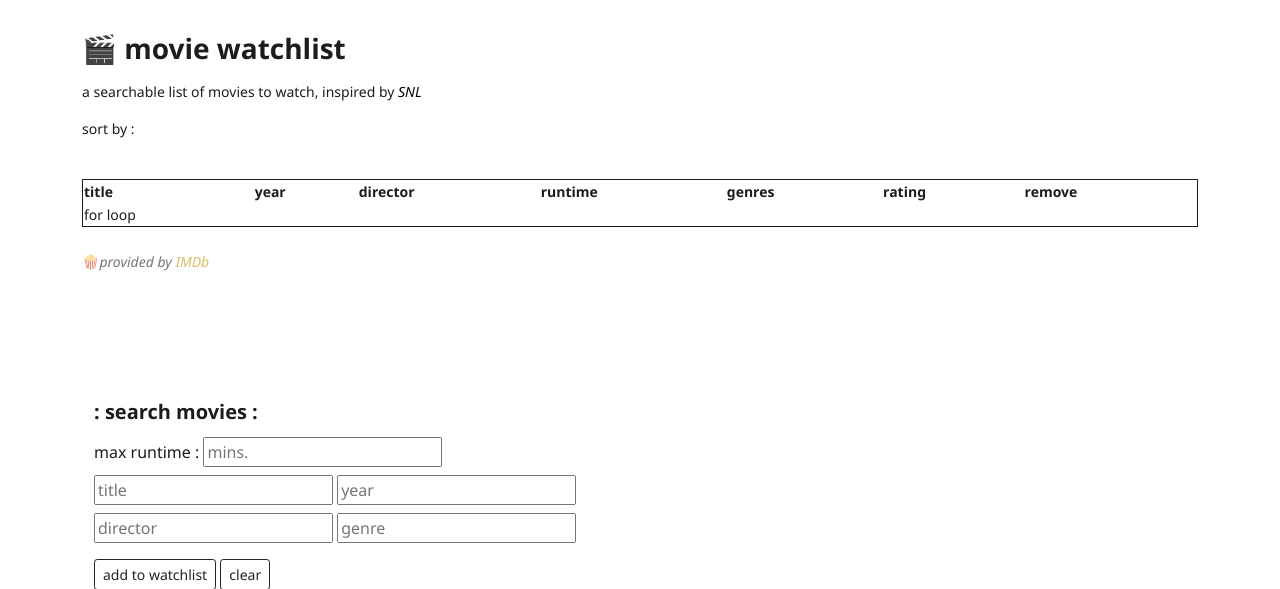
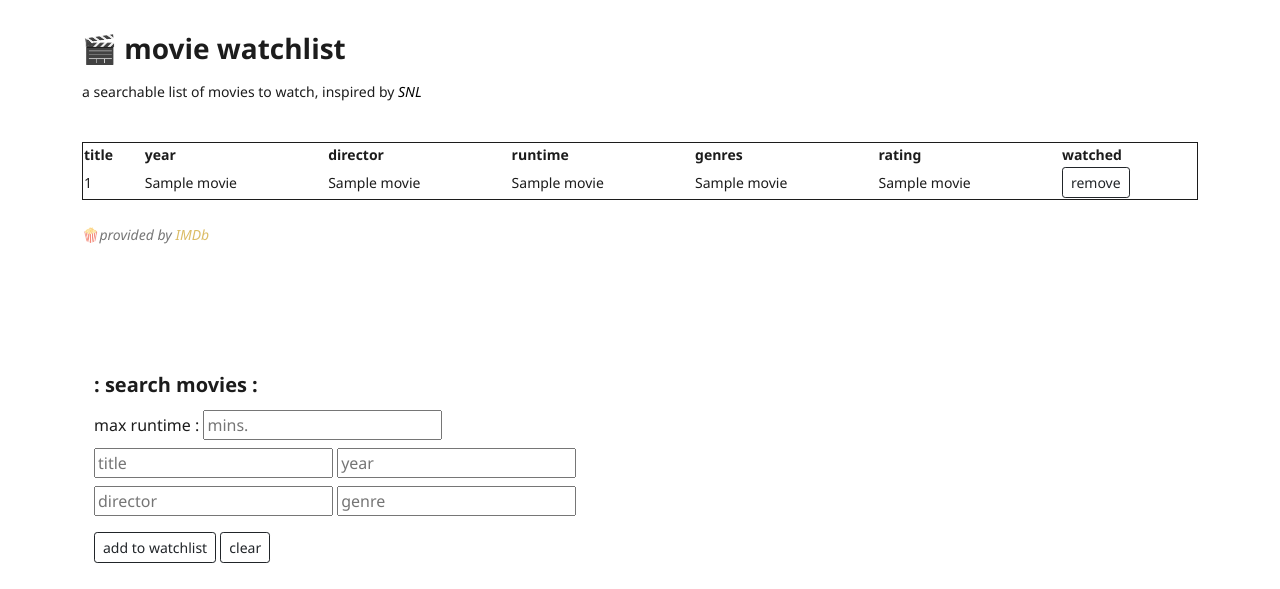
Before and after one commit to acannellos/portfolio, a Flask app: template templates/movies.html in a window 1280 px wide. Shown: the part 58-647 px from the top of the page. Run offline with Flask 2, Linux system fonts and the light colour scheme; the template is opened without the code that fills it: most values are stand-ins (such as "Sample title", 1, 10 or a date in 2020); some web fonts are replaced.

Commit message:
working .82 add m

```diff
--- a/app.py
+++ b/app.py
@@ -1,4 +1,6 @@
-from flask import Flask, redirect, render_template
+from flask import Flask, redirect, render_template, request
+import sqlite3 as sql
+
 from helpers import imdb, ymin, ymax, rmin, rmax
 
 app = Flask(__name__)
@@ -15,6 +17,33 @@ def tas():
     return render_template("tas.html")
 
 
-@app.route("/movies")
+@app.route("/movies", methods=["GET", "POST"])
 def movies():
-    return render_template("movies.html", imdb=imdb, ymin=ymin, ymax=ymax, rmin=rmin, rmax=rmax)
+
+    con = sql.connect('db.db')
+
+
+    movielist = con.execute(
+        '''
+        SELECT title, year, director, runtime, genres, rating
+        FROM imdb
+        WHERE id IN
+        (SELECT tconst FROM movielist)
+        ORDER BY runtime
+        '''
+        ).fetchall()
+
+    if request.method == "POST":
+
+        title = request.form.get("title")
+        args = ['%' + title + '%']
+
+        addition = con.execute("SELECT id FROM imdb WHERE title LIKE ?", args).fetchone()
+        with con:
+            con.execute("INSERT INTO movielist (tconst) VALUES (?)", addition)
+
+        con.close()
+        return redirect("/movies")
+
+    con.close()
+    return render_template("movies.html", imdb=imdb, movielist=movielist, ymin=ymin, ymax=ymax, rmin=rmin, rmax=rmax)
--- a/templates/movies.html
+++ b/templates/movies.html
@@ -17,9 +17,6 @@
             <h1>🎬 movie watchlist</h1>
             <p>a searchable list of movies to watch, inspired by <i><a class="ac-a" href="https://www.youtube.com/watch?v=-UKbwz6s6VY">SNL</a></i></p>
         </div>
-        <div>
-            <p>sort by :</p>
-        </div>
         <br>
         <table>
             <tr>
@@ -29,11 +26,19 @@
                 <th>runtime</th>
                 <th>genres</th>
                 <th>rating</th>
-                <th>remove</th>
+                <th>watched</th>
             </tr>
-            <tr>
-                <td>for loop</td>
-            </tr>
+            {% for movie in movielist %}
+                <tr>
+                    <td>{{ movie[0] }}</td>
+                    <td>{{ movie[1] }}</td>
+                    <td>{{ movie[2] }}</td>
+                    <td>{{ movie[3] }}</td>
+                    <td>{{ movie[4] }}</td>
+                    <td>{{ movie[5] }}</td>
+                    <td><button class="btn btn-outline-dark btn-sm">remove</button></td>
+                </tr>
+            {% endfor %}
         </table>
         <br>
         <div>
@@ -46,7 +51,7 @@
 
     <div class="container">
         <h2>: search movies :</h2>
-        <form action="" method="post" name="form">
+        <form action="/movies" method="post" name="form">
             <div class="mb-2">
                 <label for="runtime">max runtime :</label>
                 <input type="number" name="runtime" placeholder="mins." min="{{ rmin }}" max="{{ rmax }}" size="3" step="10">
```
Also changed, not shown: db.db.
